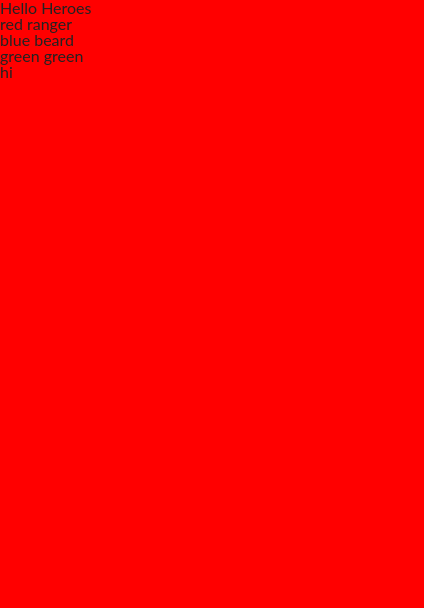
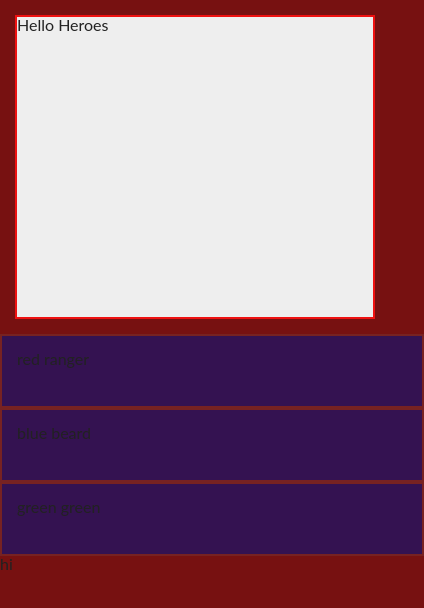
Before and after one commit to BrandonBaris/static_html5, a plain HTML site: page index.html in a window 390 px wide. Shown: the whole page, 424 px wide, since content can reach past the window. Drawn offline with Linux system fonts and the light colour scheme.

Commit message:
fixed small frame css

```diff
--- a/stylesheets/styles.css
+++ b/stylesheets/styles.css
@@ -1,7 +1,9 @@
 
 /* Eric Meyer's Reset CSS v2.0 - http://cssreset.com */
 html,body,div,span,applet,object,iframe,h1,h2,h3,h4,h5,h6,p,blockquote,pre,a,abbr,acronym,address,big,cite,code,del,dfn,em,img,ins,kbd,q,s,samp,small,strike,strong,sub,sup,tt,var,b,u,i,center,dl,dt,dd,ol,ul,li,fieldset,form,label,legend,table,caption,tbody,tfoot,thead,tr,th,td,article,aside,canvas,details,embed,figure,figcaption,footer,header,hgroup,menu,nav,output,ruby,section,summary,time,mark,audio,video{border:0;font-size:100%;font:inherit;vertical-align:baseline;margin:0;padding:0}article,aside,details,figcaption,figure,footer,header,hgroup,menu,nav,section{display:block}body{line-height:1}ol,ul{list-style:none}blockquote,q{quotes:none}blockquote:before,blockquote:after,q:before,q:after{content:none}table{border-collapse:collapse;border-spacing:0}
-
+html{
+  font-size: 16px;
+}
 body {
   background-color: red;
   font-family: 'Lato',sans-serif;
@@ -9,10 +11,10 @@ body {
 }
 
 #container{
-  max-width: 500px
+  max-width: 500px;
 }
 /* small */
-@media only screen and (max-width: :40em){
+@media only screen and (max-width: 40em){
   body {
     background-color: #771111;
   }
@@ -24,7 +26,7 @@ body {
     border: 2px solid #ee1111;
   }
   #super_heroes{}
-  ul#super_heroes li{
+  #super_heroes li{
     height: 40px;
     margin: 0,15px,0;
     width: 100%;
@@ -59,7 +61,7 @@ body {
   }
 }
 
-/* fast */
+/* large */
 @media only screen and (min-width: 60.063em){
   body {
     background-color: #341251;
```
